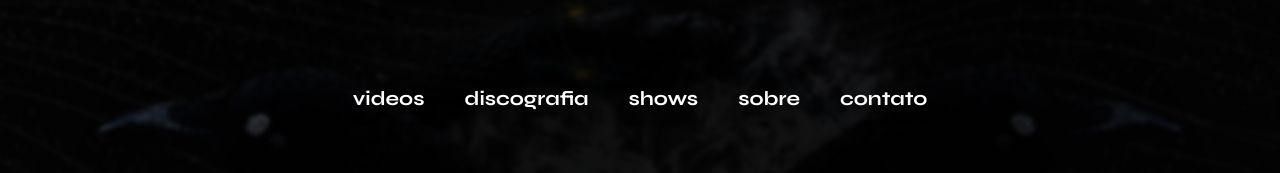
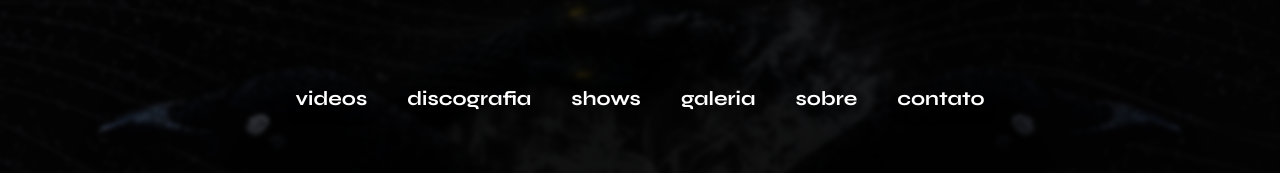
Before and after one commit to RafaelOlivra/Masskill-Website, a Next.js app: page / in a window 1280 px wide. Shown: the top 173 px of the page. Built offline with nearby package versions, Linux system fonts and the light colour scheme.

Commit message:
Added gallery menu item

```diff
--- a/components/Layout.tsx
+++ b/components/Layout.tsx
@@ -23,7 +23,7 @@ const Header = () => {
         e.preventDefault()
         const targetSection = document.getElementById(urlHash.replace('#', ''))
         if (targetSection) {
-          targetSection.scrollIntoView({ behavior: 'smooth', block: 'center' })
+          targetSection.scrollIntoView({ behavior: 'smooth', block: 'start' })
         }
       }
       toggleMenu(false)
@@ -41,6 +41,7 @@ const Header = () => {
                 <li><Link href="/#videos" passHref><a onClick={(e) => handleScrollToSection(e)}>Videos</a></Link></li>
                 <li><Link href="/#discografia" passHref><a onClick={(e) => handleScrollToSection(e)}>Discografia</a></Link></li>
                 <li><Link href="/#shows" passHref><a onClick={(e) => handleScrollToSection(e)}>Shows</a></Link></li>
+                <li><Link href="/#galeria" passHref><a onClick={(e) => handleScrollToSection(e)}>Galeria</a></Link></li>
                 <li><Link href="/#sobre" passHref><a onClick={(e) => handleScrollToSection(e)}>Sobre</a></Link></li>
                 <li><Link href="/#contato" passHref><a onClick={(e) => handleScrollToSection(e)}>Contato</a></Link></li>
               </ul>
--- a/components/sections/SectionGallery.tsx
+++ b/components/sections/SectionGallery.tsx
@@ -6,7 +6,6 @@ import Carousel from 'nuka-carousel'
 import bootstrapStyles from '../../styles/Bootstrap.module.css'
 import pageStyles from '../../styles/Page.module.css'
 import styles from '../../styles/sections/SectionGallery.module.css'
-
 export interface GalleryImage {
     src: string,
     alt: string
@@ -18,7 +17,7 @@ export type galleryImagesList = {
 
 const SectionGallery: React.FC<galleryImagesList> = ({ galleryImages }) => {
     return (
-        <section className={styles['gallery']} id="gallery">
+        <section className={styles['gallery']} id="galeria">
             <div className={bootstrapStyles['container']}>
                 <div className={bootstrapStyles['row']}>
                     <div className={bootstrapStyles['col-lg-12']}>
@@ -45,6 +44,7 @@ const SectionGallery: React.FC<galleryImagesList> = ({ galleryImages }) => {
                                         pauseOnHover={true}
                                         autoplay={true}
                                         animation='fade'
+                                        enableKeyboardControls={true}
                                     >
                                         {galleryImages.map((GalleryImage, index) => {
                                             return (
--- a/components/sections/SectionVideos.tsx
+++ b/components/sections/SectionVideos.tsx
@@ -80,7 +80,7 @@ const SectionVideos: React.FC = () => {
                 <div className={bootstrapStyles['row']}>
                     <div className={bootstrapStyles['col-lg-12']}>
 
-                        <div className={utilsStyles['text-center'] + styles['featured-video-holder']}>
+                        <div className={utilsStyles['text-center'] + ' ' + styles['featured-video-holder']}>
                             <div id="featured-video-holder" className={styles['video-holder']}>
                                 <FeaturedVideo />
                             </div>
--- a/styles/sections/SectionVideos.module.css
+++ b/styles/sections/SectionVideos.module.css
@@ -1,5 +1,5 @@
-.featured-video-holder .video-holder {
-    margin-top: calc(var(--df-margin-unit) * 2);
+.featured-video-holder {
+    padding-top: var(--df-margin-unit);
 }
 
 .videos-carousel .holder {
```
